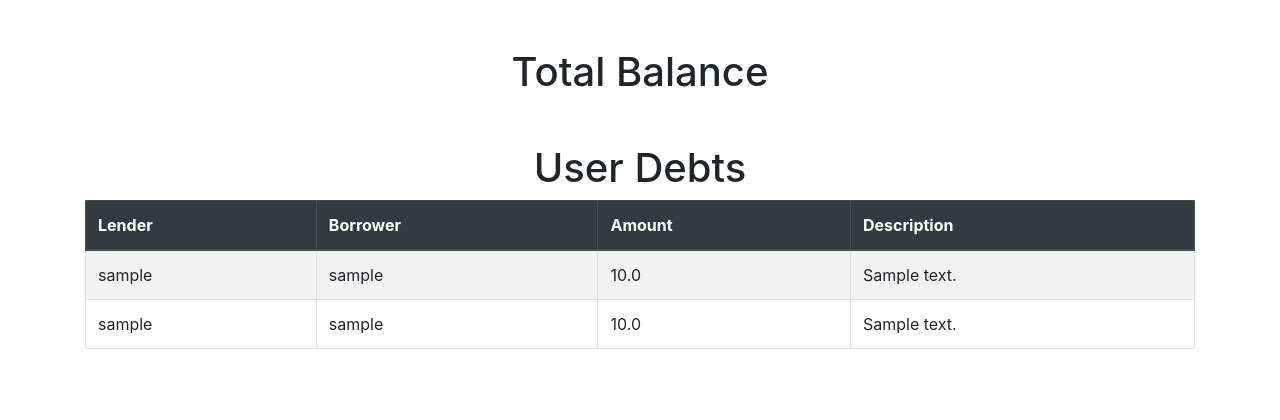
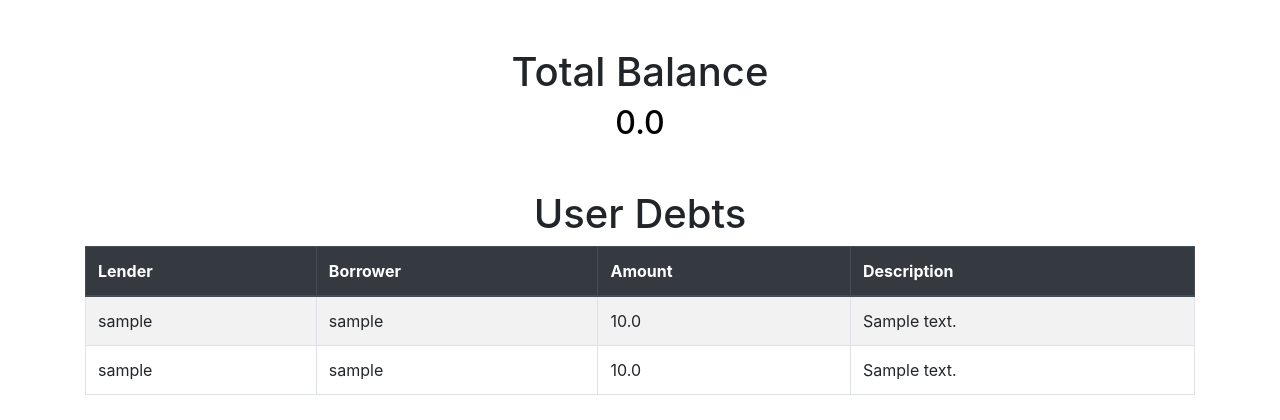
Before and after one commit to PedroFlores1996/Xchange, a Flask app: page /user/debts in a window 1280 px wide. Shown: the top 420 px of the page. Run offline with Flask 3, Linux system fonts and the light colour scheme; a user stored in the database is signed in; tables that the repository leaves empty hold one stand-in row (values such as "Sample post"); parts of the project's set-up code (start-up, migrations or seed data) failed here and were passed over; some libraries are stand-ins or nearby versions.

Commit message:
Fix and improve total balance in debts view

```diff
--- a/app/templates/user/debts.html
+++ b/app/templates/user/debts.html
@@ -5,11 +5,25 @@
     <meta name="viewport" content="width=device-width, initial-scale=1.0">
     <title>User Debts</title>
     <link rel="stylesheet" href="https://stackpath.bootstrapcdn.com/bootstrap/4.5.2/css/bootstrap.min.css">
+    <style>
+        .balance-positive {
+            color: green;
+        }
+        .balance-negative {
+            color: red;
+        }
+        .balance-zero {
+            color: black;
+        }
+    </style>
 </head>
 <body>
     <div class="container mt-5">
         <h1 class="text-center">Total Balance</h1>
-        <p class="text-center">{{ balance }}</p>
+        <h2 class="text-center
+            {% if balance > 0 %}balance-positive{% elif balance < 0 %}balance-negative{% else %}balance-zero{% endif %}">
+            {{ balance }}
+        </h2>
     </div>
     <div class="container mt-5">
         <h1 class="text-center">User Debts</h1>
--- a/app/user/views.py
+++ b/app/user/views.py
@@ -12,7 +12,7 @@ bp = Blueprint("user", __name__)
 def user_debts():
     debts = current_user.lender_debts + current_user.borrower_debts
     balance = get_debts_balance(current_user.lender_debts, current_user.borrower_debts)
-    return render_template("user/debts.html", debts=debts)
+    return render_template("user/debts.html", debts=debts, balance=balance)
 
 
 @bp.route("/user/groups", methods=["GET"])
```
